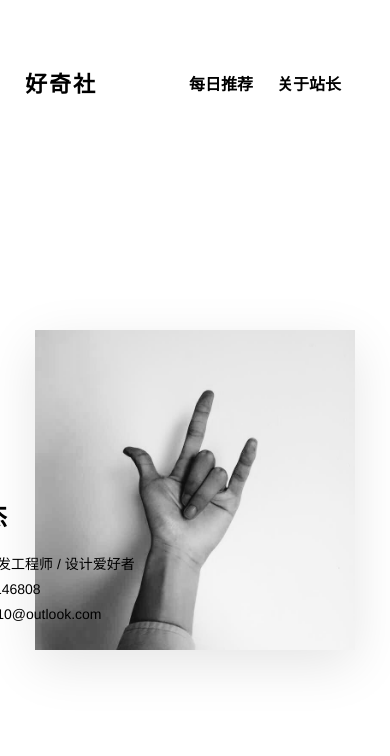
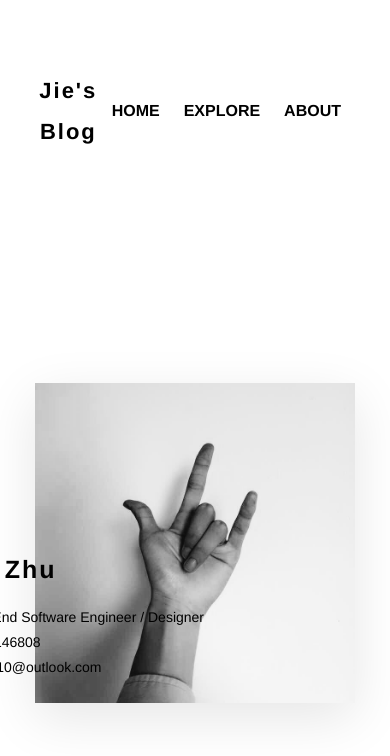
Before and after one commit to JordyZhu/easy_cloud, a Vue app: page /#/about in a window 390 px wide. Shown: the top 756 px of the page. Built offline with nearby package versions, Linux system fonts and the light colour scheme.

Commit message:
clean code

```diff
--- a/index.html
+++ b/index.html
@@ -2,7 +2,6 @@
 <html>
   <head>
     <meta charset="utf-8">
-    <link rel="shortcut icon" type="image/x-icon" href="/favicon.ico" />
     <title>Zhu Jie's personal blog</title>
   </head>
   <body>
--- a/package.json
+++ b/package.json
@@ -6,7 +6,7 @@
   "private": true,
   "scripts": {
     "dev": "node build/dev-server.js",
-    "start": "node build/dev-server.js",
+    "start": "forever build/dev-server.js",
     "build": "node build/build.js",
     "unit": "cross-env BABEL_ENV=test karma start test/unit/karma.conf.js --single-run",
     "e2e": "node test/e2e/runner.js",
--- a/src/App.vue
+++ b/src/App.vue
@@ -16,6 +16,24 @@ export default {
   computed: {
     appClassName () {
       return `App-${this.$route.name}`
+    },
+    versions () {
+      const u = window.navigator.userAgent
+      window.versions = {
+        trident: u.indexOf('Trident') > -1,
+        presto: u.indexOf('Presto') > -1,
+        webKit: u.indexOf('AppleWebKit') > -1,
+        gecko: u.indexOf('Gecko') > -1 && u.indexOf('KHTML') === -1,
+        mobile: !!u.match(/AppleWebKit.*Mobile.*/),
+        ios: !!u.match(/\(i[^;]+;( U;)? CPU.+Mac OS X/),
+        android: u.indexOf('Android') > -1 || u.indexOf('Adr') > -1,
+        iPhone: u.indexOf('iPhone') > -1,
+        iPad: u.indexOf('iPad') > -1,
+        webApp: u.indexOf('Safari') === -1,
+        weixin: u.indexOf('MicroMessenger') > -1,
+        qq: u.match(/\sQQ/i) === ' qq'
+      }
+      return window.versions
     }
   }
 }
--- a/src/assets/css/components/AppHeader.css
+++ b/src/assets/css/components/AppHeader.css
@@ -10,8 +10,8 @@
     background: $blue;
 
     .AppHeader-content {
-      padding-top: 25px;
-      padding-bottom: 25px;
+      padding-top: 1.5625em;
+      padding-bottom: 1.5625em;
     }
 
     .AppHeader-logo,
@@ -25,16 +25,21 @@
   display: flex;
   flex-direction: row;
   justify-content: space-between;
-  padding: 70px 25px;
+  padding: 4.375em 1.5625em;
   width: 1000px;
 }
 
 .AppHeader-logo {
-  line-height: 30px;
-  font-size: 22px;
+  line-height: 1.875em;
+  font-size: 1.375em;
   font-weight: 900;
   letter-spacing: 2px;
   color: $black;
+}
+
+.AppHeader-right {
+  display: flex;
+  align-items: center;
 }
 
 .AppHeader-tabs {
@@ -43,11 +48,12 @@
 }
 
 .AppHeader-tab {
-  margin-right: 24px;
+  margin-right: 1.5em;
+  font-size: 1em;
 }
 
 .AppHeader-link {
-  line-height: 30px;
+  line-height: 1.875em;
   font-weight: 700;
   color: $black;
 
@@ -63,3 +69,24 @@
     border-color: $green;
   }
 }
+
+@media (min-device-width : 375px) and (max-device-width : 667px) {
+  .AppHeader-logo {
+    position: fixed;
+    top: 0;
+    left: 0;
+    width: 100%;
+  }
+
+  .AppHeader-right {
+    position: fixed;
+    bottom: 0;
+    left: 0;
+    width: 100%;
+
+    .AppHeader-tab {
+      margin: 0;
+      width: 50%;
+    }
+  }
+}
--- a/src/assets/css/variables.css
+++ b/src/assets/css/variables.css
@@ -1,3 +1,5 @@
+$3LevelFontSize: 1em;
+
 $black: #212121;
 $gray: #e3e3e3;
 $blue: #2f5ced;
--- a/src/components/AppHeader.vue
+++ b/src/components/AppHeader.vue
@@ -28,14 +28,19 @@ export default {
       name: APP_NAME,
       tabs: [
         {
-          name: '每日推荐',
+          name: 'HOME',
           link: '/'
         },
         {
-          name: '关于站长',
+          name: 'EXPLORE',
+          link: '/explore'
+        },
+        {
+          name: 'ABOUT',
           link: '/about'
         }
-      ]
+      ],
+      isMoblile: window.versions && (window.versions.mobile || window.versions.android || window.versions.ios)
     }
   }
 }
--- a/src/constants.js
+++ b/src/constants.js
@@ -1,8 +1,8 @@
-export const APP_NAME = '好奇社'
+export const APP_NAME = 'Jie\'s Blog'
 
-export const MY_NAME = '朱杰'
+export const MY_NAME = 'Jie Zhu'
 
-export const MY_DESC = '前端开发工程师 / 设计爱好者'
+export const MY_DESC = 'Front-End Software Engineer / Designer'
 
 export const MY_PHONE = '17710146808'
 
```
Also changed, not shown: 1 other file (tests, documents, lock files or other folders).
